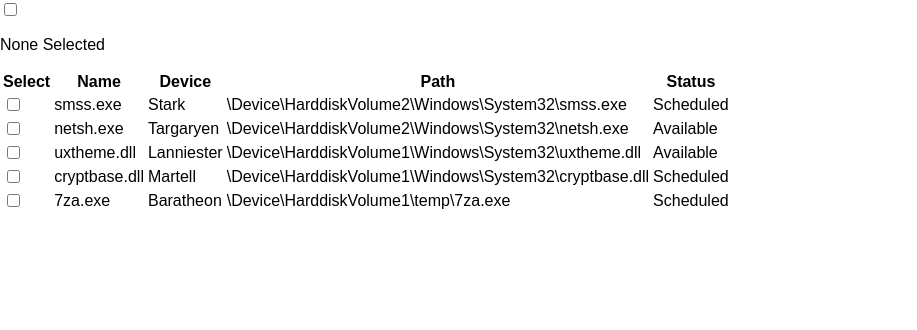
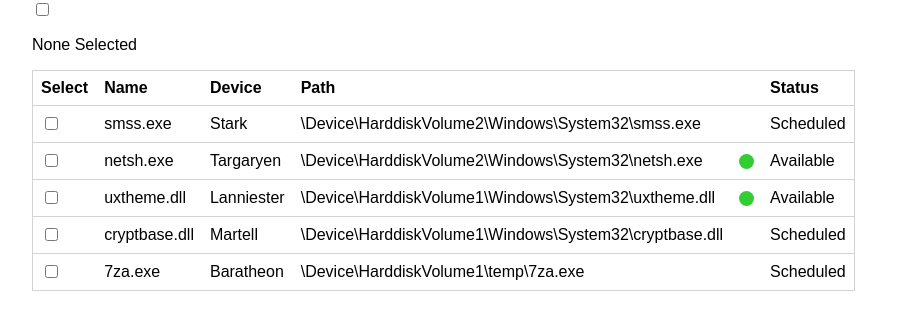
Before and after one commit to bemartinson926/file-table, a React (Create React App) app: page / in a window 1280 px wide. Shown: the top 330 px of the page, without its empty margins (0-917 px from the left). Built offline with nearby package versions, Linux system fonts and the light colour scheme; the HTML template or start-up script is replaced by a standard one.

Commit message:
Add basic styling

```diff
--- /dev/null
+++ b/src/FileTable.css
@@ -0,0 +1,30 @@
+table {
+  border-collapse: collapse;
+}
+
+tr {
+   border: 1px solid lightgrey;
+}
+
+td, th {
+  /*border: 1px solid #999;*/
+  padding: 0.5rem;
+  text-align: left;
+
+}
+
+tbody tr:hover {
+  background: lightgrey;
+}
+
+.dot-available {
+  height: 15px;
+  width: 15px;
+  background-color: limegreen;
+  border-radius: 50%;
+}
+
+
+.selected {
+  background: grey
+}
--- a/src/FileTable.js
+++ b/src/FileTable.js
@@ -1,6 +1,7 @@
 import React, { Component } from 'react';
 import SelectAllCheckbox from './SelectAllCheckbox';
 import { titleCase } from './Helpers';
+import './FileTable.css';
 
 class FileTable extends Component {
   state = {
@@ -82,7 +83,7 @@ class FileTable extends Component {
     const { files:fileData, selectedCount, selectAllIndeterminate, selectAllChecked } = this.state;
 
     return (
-      <div>
+      <div className="table-container">
         <SelectAllCheckbox
           selectAllHandler={this.handleSelectAll}
           indeterminate={selectAllIndeterminate}
@@ -107,14 +108,21 @@ class FileTable extends Component {
               <th>Name</th>
               <th>Device</th>
               <th>Path</th>
+              <th className="status-badge"></th>
               <th>Status</th>
             </tr>
           </thead>
           <tbody>
             {
               fileData.map(file => {
+                const selectedClass = file.selected ? 'selected' : null;
+                console.log(file.status)
+                const fileStatusClass = file.status === 'Available' ? 'status-badge dot-available' : 'status-badge';
+
                 return (
-                  <tr key={file.name}>
+                  <tr
+                    key={file.name}
+                    className={selectedClass}>
                     <td>
                       <input
                         onChange={(e) => this.handleFileSelection(file.name, e)}
@@ -124,6 +132,7 @@ class FileTable extends Component {
                     <td>{file.name}</td>
                     <td>{file.device}</td>
                     <td>{file.path}</td>
+                    <td><div className={fileStatusClass}></div></td>
                     <td>{file.status}</td>
                   </tr>
                 )
--- a/src/Helpers.js
+++ b/src/Helpers.js
@@ -6,6 +6,7 @@ function titleCase(stringStatement) {
       const formattedWord = lowerCaseWord[0].toUpperCase() + lowerCaseWord.substr(1);
       return formattedWord;
     })
+    .join(' ');
 }
 
 export { titleCase };
--- a/src/index.css
+++ b/src/index.css
@@ -3,3 +3,8 @@ body {
   padding: 0;
   font-family: sans-serif;
 }
+
+div .table-container {
+  margin:0 auto;
+  width: 95%;
+}
```
